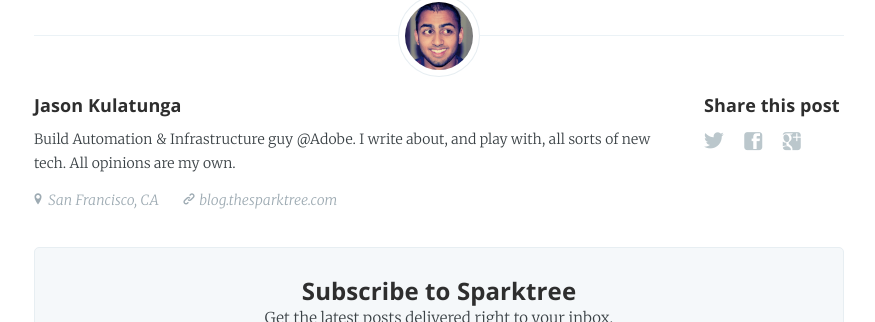
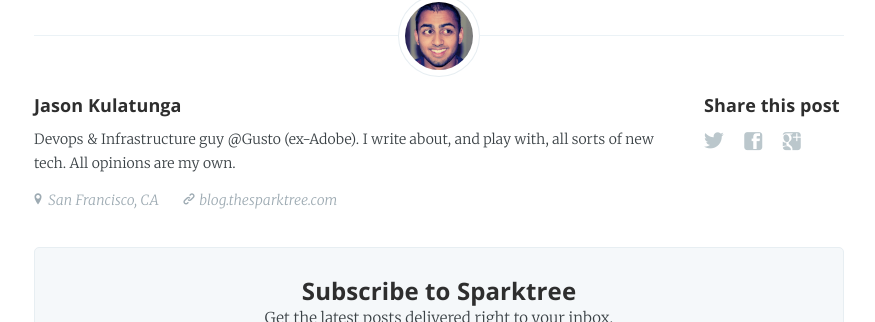
Before and after one commit to AnalogJ/thesparktree-blog, a Jekyll site: the page built from _posts/2022-06-11-docker-multi-arch-github-actions.md, in a window 1280 px wide and 900 px high, scrolled down 7541 px, cut to the strip 0-717 px from the top of the window. Shown: the part 130-452 px from the top of the strip, without its empty margins (201-1076 px from the left). Built offline with Jekyll 4.4.1, drawn with Linux system fonts in a browser that asks for light colours; nearby versions of some CDN libraries; comment, search, counter and statistics services are not loaded; some of the changed text lies outside the part shown.

Commit message:
Update Gusto information. Update logo image. Update Hatchet title.

````diff
--- a/_config.yml
+++ b/_config.yml
@@ -14,7 +14,7 @@ description: "Devops posts & guides about interesting tech like Docker, Letsencr
 author: 'Jason Kulatunga'
 # edit 'categories' in the front matter of every post to match this username
 nickname: analogj
-bio: 'Build Automation & Infrastructure guy @Adobe. I write about, and play with, all sorts of new tech. All opinions are my own.'
+bio: 'Devops & Infrastructure guy @Gusto (ex-Adobe). I write about, and play with, all sorts of new tech. All opinions are my own.'
 location: 'San Francisco, CA'
 url: 'https://blog.thesparktree.com'
 image: '/assets/images/analogj.jpg'
--- a/_posts/2022-06-11-docker-multi-arch-github-actions.md
+++ b/_posts/2022-06-11-docker-multi-arch-github-actions.md
@@ -172,7 +172,7 @@ This will [automatically set](https://docs.docker.com/engine/reference/builder/#
 
 To use these variables to conditionally download arch specific dependencies, you can modify your Dockerfile like so:
 
-```Dockerfile
+```dockerfile
 FROM debian:bullseye-slim
 ARG TARGETARCH
 
````
Also changed, not shown: other parts of _posts/2022-06-11-docker-multi-arch-github-actions.md (+1 -1 lines), _posts/2022-01-17-hatchet.md (+1 -1 lines), about/index.md (+1 -1 lines).
